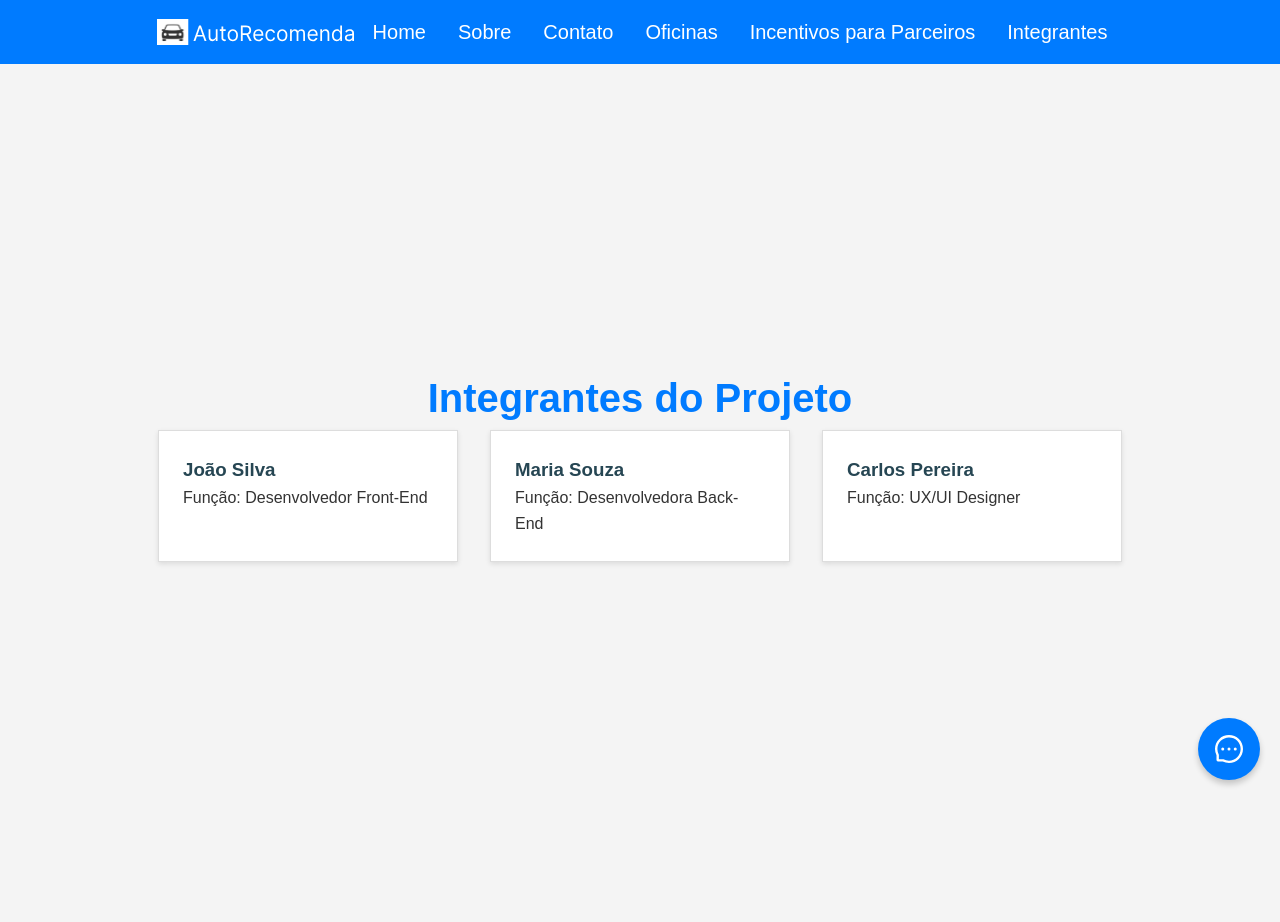
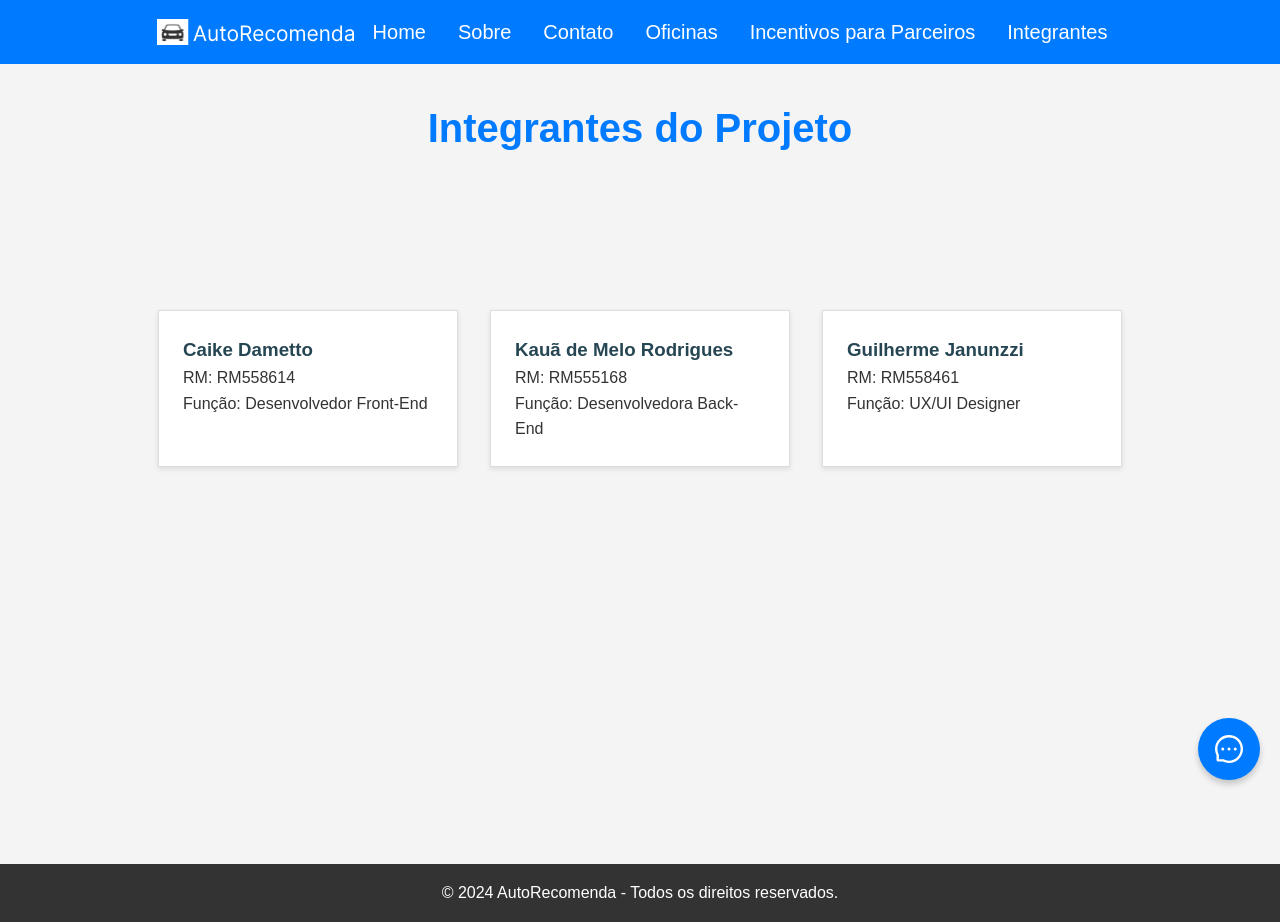
Before and after one commit to kauameloo/autorecomenda, a React (Vite) app: page /group in a window 1280 px wide. Before the commit the page ends 864 px from the top, so only its background shows below. Built offline with nearby package versions, Linux system fonts and the light colour scheme.

Commit message:
footer inserido em todas as paginas

```diff
--- a/src/App.tsx
+++ b/src/App.tsx
@@ -10,6 +10,7 @@ import GroupMembers from './pages/GroupMembers';
 import GlobalStyle from './styles/GlobalStyles';
 import Navbar from './components/Navbar/Navbar';
 import ChatBotIcon from './components/Chatbot/Chatbot';
+import Footer from './components/Footer/Footer';
 
 const App: React.FC = () => {
   return (
@@ -26,6 +27,7 @@ const App: React.FC = () => {
       </Routes>
 
       <ChatBotIcon />
+      <Footer/>
     </Router>
   );
 };
--- a/src/components/Footer/Footer.tsx
+++ b/src/components/Footer/Footer.tsx
@@ -7,7 +7,7 @@ const FooterWrapper = styled.footer`
   color: white;
   text-align: center;
   padding: 1rem;
-  position: fixed;
+  /* position: fixed; */
   width: 100%;
   bottom: 0;
 `;
@@ -15,7 +15,7 @@ const FooterWrapper = styled.footer`
 const Footer: React.FC = () => {
   return (
     <FooterWrapper>
-      © {new Date().getFullYear()} Porto Seguro Project - Todos os direitos reservados.
+      © {new Date().getFullYear()} AutoRecomenda - Todos os direitos reservados.
     </FooterWrapper>
   );
 };
--- a/src/pages/GroupMembers.tsx
+++ b/src/pages/GroupMembers.tsx
@@ -8,9 +8,11 @@ const Section = styled.section`
   padding: 2rem;
   display: flex;
   flex-direction: column;
-  justify-content: center;
+  justify-content: flex-start;
   align-items: center;
   background-color: #f4f4f4;
+
+  gap: 150px;
 `;
 
 const Title = styled.h1`
@@ -44,9 +46,9 @@ const MemberName = styled.h3`
 
 const GroupMembers: React.FC = () => {
   const members = [
-    { id: 1, name: 'João Silva', role: 'Desenvolvedor Front-End' },
-    { id: 2, name: 'Maria Souza', role: 'Desenvolvedora Back-End' },
-    { id: 3, name: 'Carlos Pereira', role: 'UX/UI Designer' },
+    { id: 1, name: 'Caike Dametto', photo: '', rm: 'RM558614', role: 'Desenvolvedor Front-End' },
+    { id: 2, name: 'Kauã de Melo Rodrigues', photo: '', rm: 'RM555168', role: 'Desenvolvedora Back-End' },
+    { id: 3, name: 'Guilherme Janunzzi', photo: '', rm: 'RM558461', role: 'UX/UI Designer' },
   ];
 
   return (
@@ -55,8 +57,12 @@ const GroupMembers: React.FC = () => {
       <MemberContainer>
         {members.map(member => (
           <MemberCard key={member.id}>
+
+            <div>
             <MemberName>{member.name}</MemberName>
+            <p>RM: {member.rm}</p>
             <p>Função: {member.role}</p>
+            </div>
           </MemberCard>
         ))}
       </MemberContainer>
```
